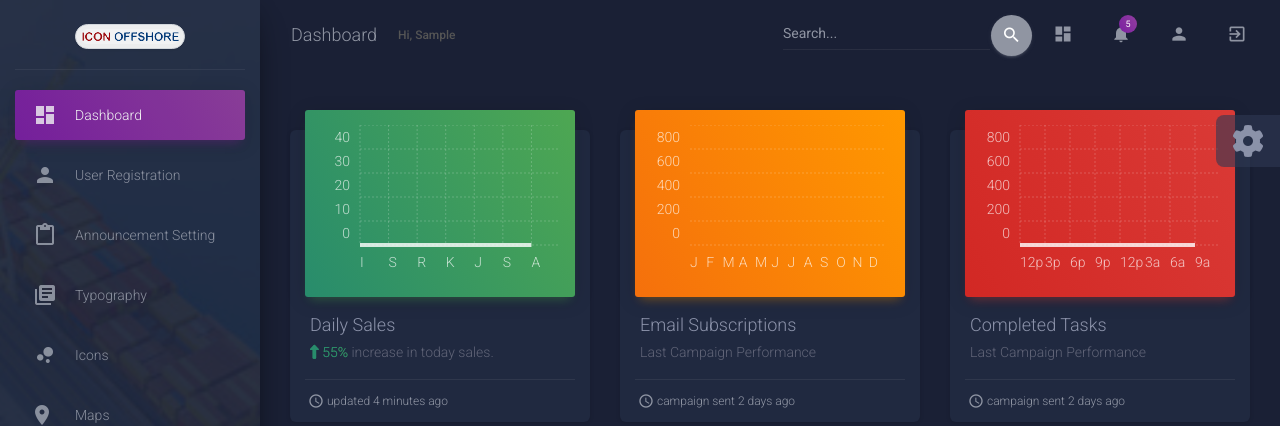
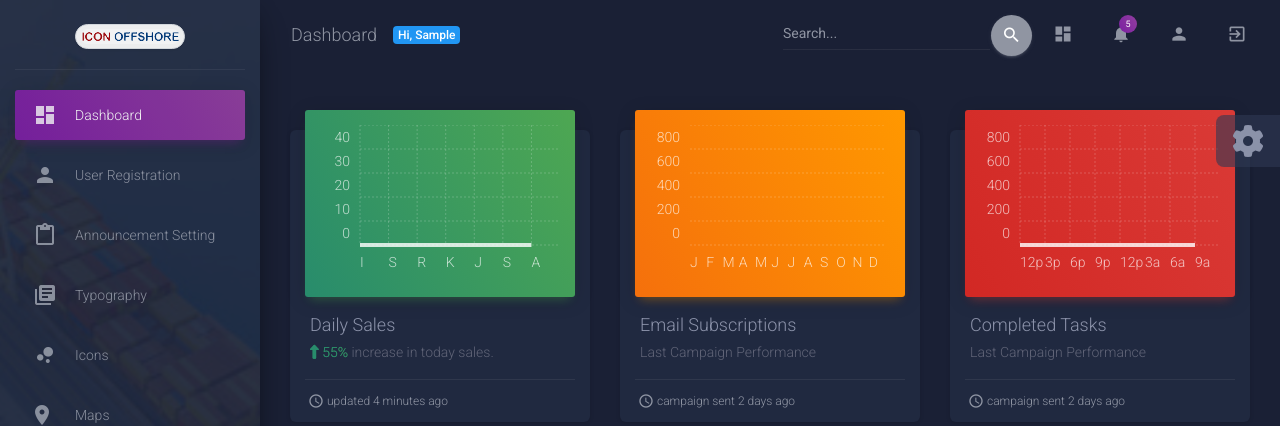
Before and after one commit to gunbladeii/iconoffshore-project, a PHP site: page /dashboard.php in a window 1280 px wide. Shown: the top 426 px of the page. Run offline with PHP 8.4, Linux system fonts and the light colour scheme; the visitor is signed in with stand-in values (Sample User, id 1); tables that the repository leaves empty or names only in its code hold one stand-in row (values such as "Sample post"); some libraries are stand-ins or nearby versions.

Commit message:
Update dashboard.php

```diff
--- a/dashboard.php
+++ b/dashboard.php
@@ -125,7 +125,7 @@ $totalRows_Recordset = mysqli_num_rows($Recordset);
         <div class="container-fluid">
           <div class="navbar-wrapper">
             <a class="navbar-brand" href="javascript:void(0)">Dashboard</a>
-             <span class="badge badge-purple">Hi, <?php echo ucfirst($row_Recordset['username']);?></span>
+             <span class="badge badge-primary">Hi, <?php echo ucfirst($row_Recordset['username']);?></span>
           </div>
           <button class="navbar-toggler" type="button" data-toggle="collapse" aria-controls="navigation-index" aria-expanded="false" aria-label="Toggle navigation" data-target="#navigation-example">
             <span class="sr-only">Toggle navigation</span>
```
